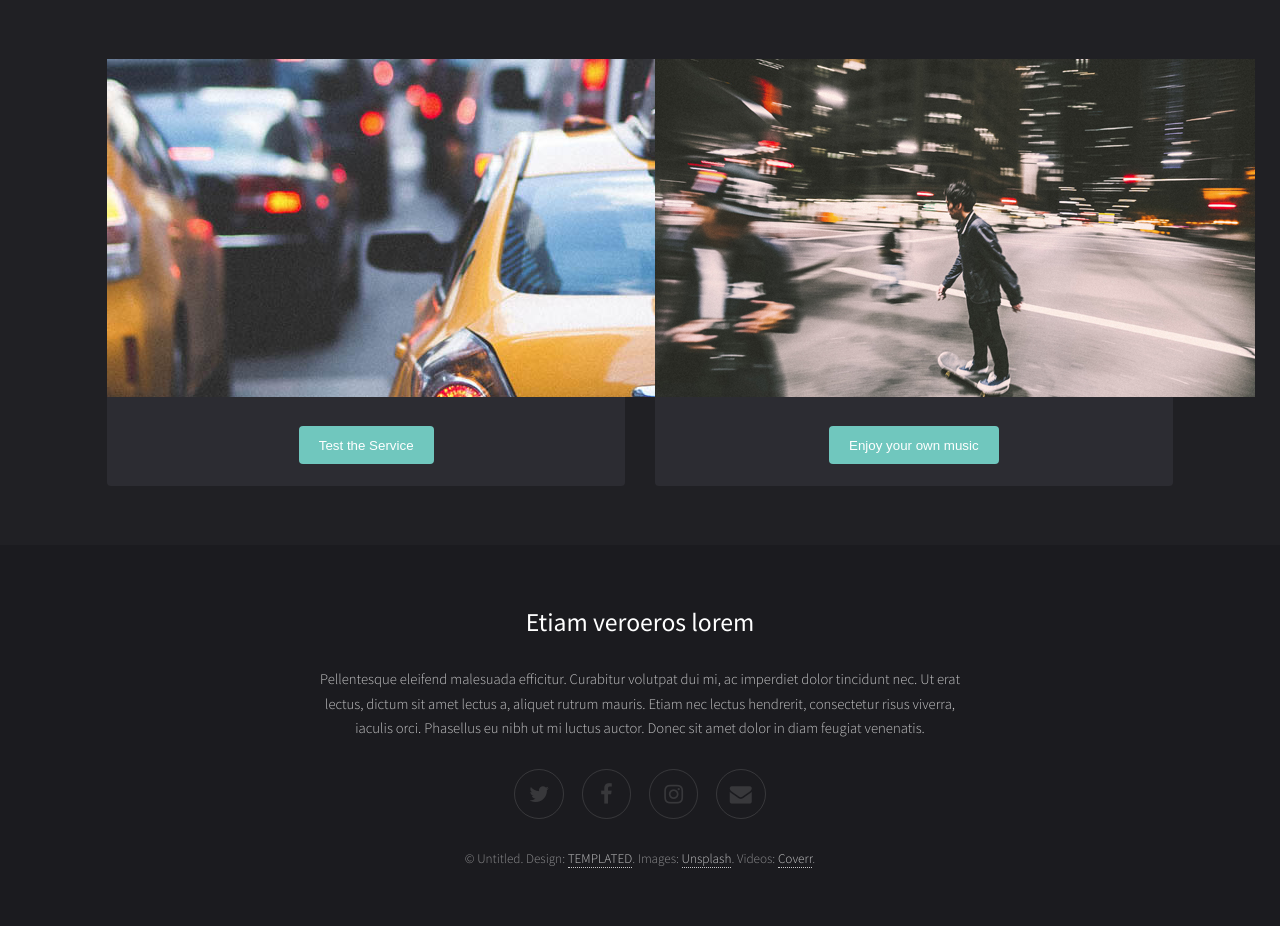
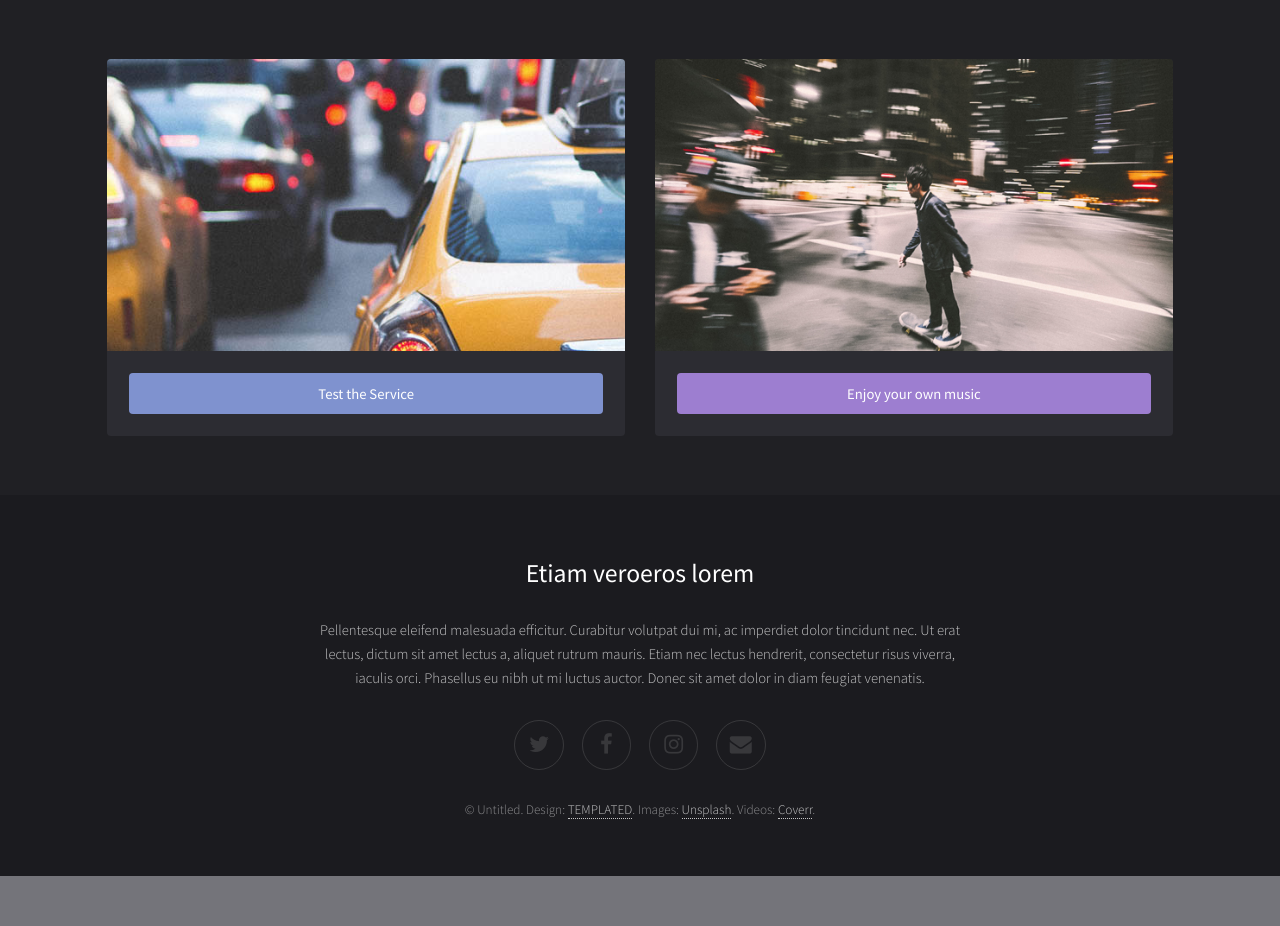
Before and after one commit to dachrisch/spotify_sentiment_classifier, a Python web app: template sentiment/templates/homepage.html in a window 1280 px wide. Shown: the part 560-1486 px from the top of the page. After the commit the page ends 1436 px from the top, so only its background shows below. Run offline with Jinja, Linux system fonts and the light colour scheme; the template is opened without the code that fills it, so the values that code supplies are empty; some libraries are stand-ins or nearby versions.

Commit message:
styled buttons

```diff
--- a/sentiment/templates/homepage.html
+++ b/sentiment/templates/homepage.html
@@ -17,37 +17,30 @@
 
 {% block main %}
 <!-- Main -->
-<div id="main">
+<main id="main">
     <div class="inner">
 
         <!-- Boxes -->
         <div class="thumbnails">
 
             <div class="box">
-                <img alt="" src="static/images/pic01.jpg"/>
+                <span class="image fit"><img alt="" src="static/images/pic01.jpg"/></span>
                 <div class="inner">
-                    <form action="/" class="no-padding" method="get">
-                        <button class="btn btn-primary btn-sm" id="btn_test" type="submit">
-                            Test the Service
-                        </button>
-                    </form>
+                    <a class="button style2 fit" href="/">Test the Service</a>
                 </div>
             </div>
 
             <div class="box">
-                <img alt="" src="/static/images/pic02.jpg"/>
+                <span class="image fit"><img alt="" src="/static/images/pic02.jpg"/></span>
                 <div class="inner">
-                    <form action="{{ url_for('MoodPlayerView:index') }}" class="no-padding" method="get">
-                        <button class="btn btn-primary btn-sm" id="btn_play" type="submit">
-                            Enjoy your own music
-                        </button>
-                    </form>
+                    <a class="button style3 fit" href="{{ url_for('MoodPlayerView:index') }}">Enjoy your own music</a>
                 </div>
             </div>
+
 
         </div>
 
     </div>
-</div>
+</main>
 
 {% endblock main %}
```
